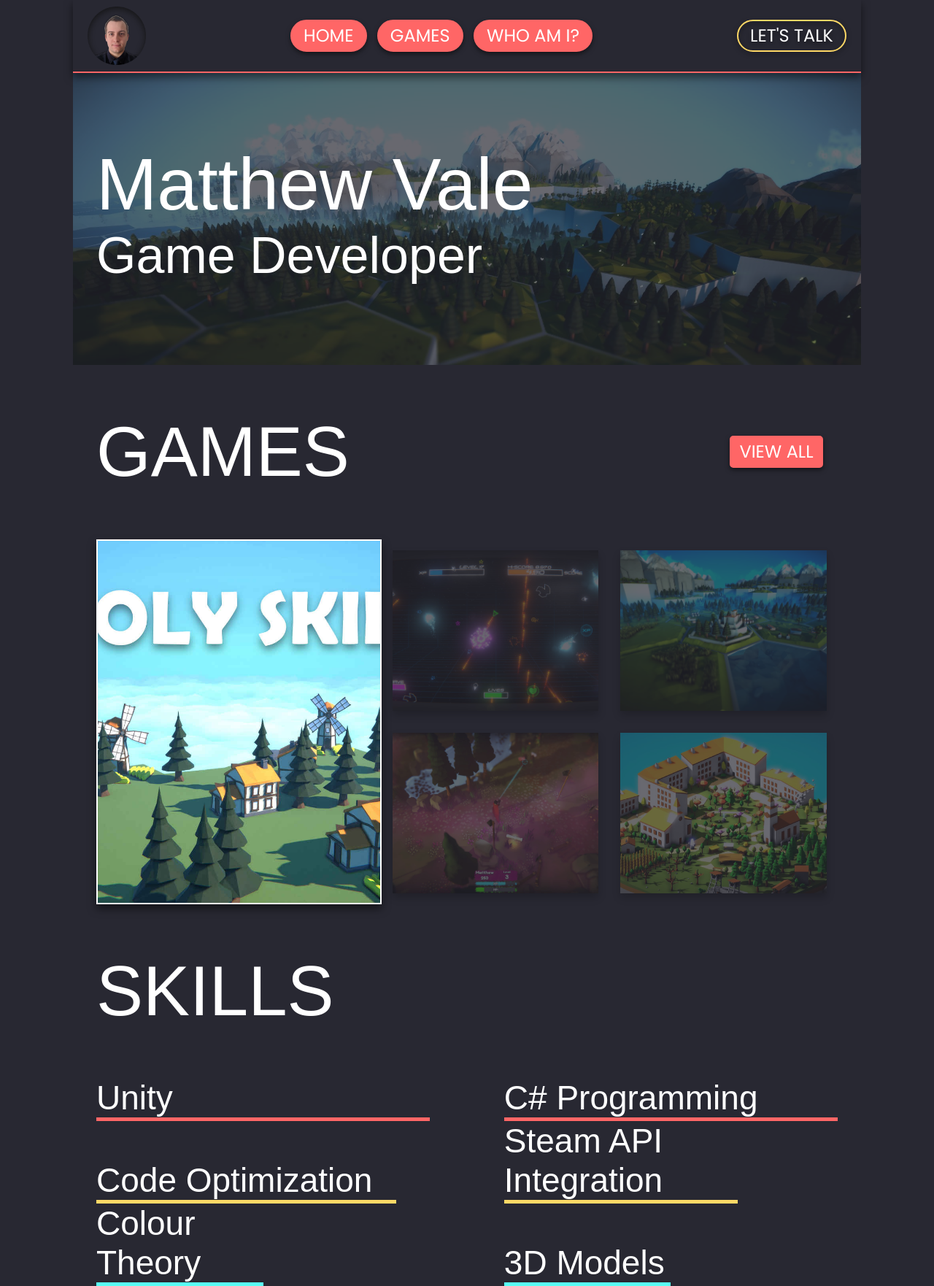
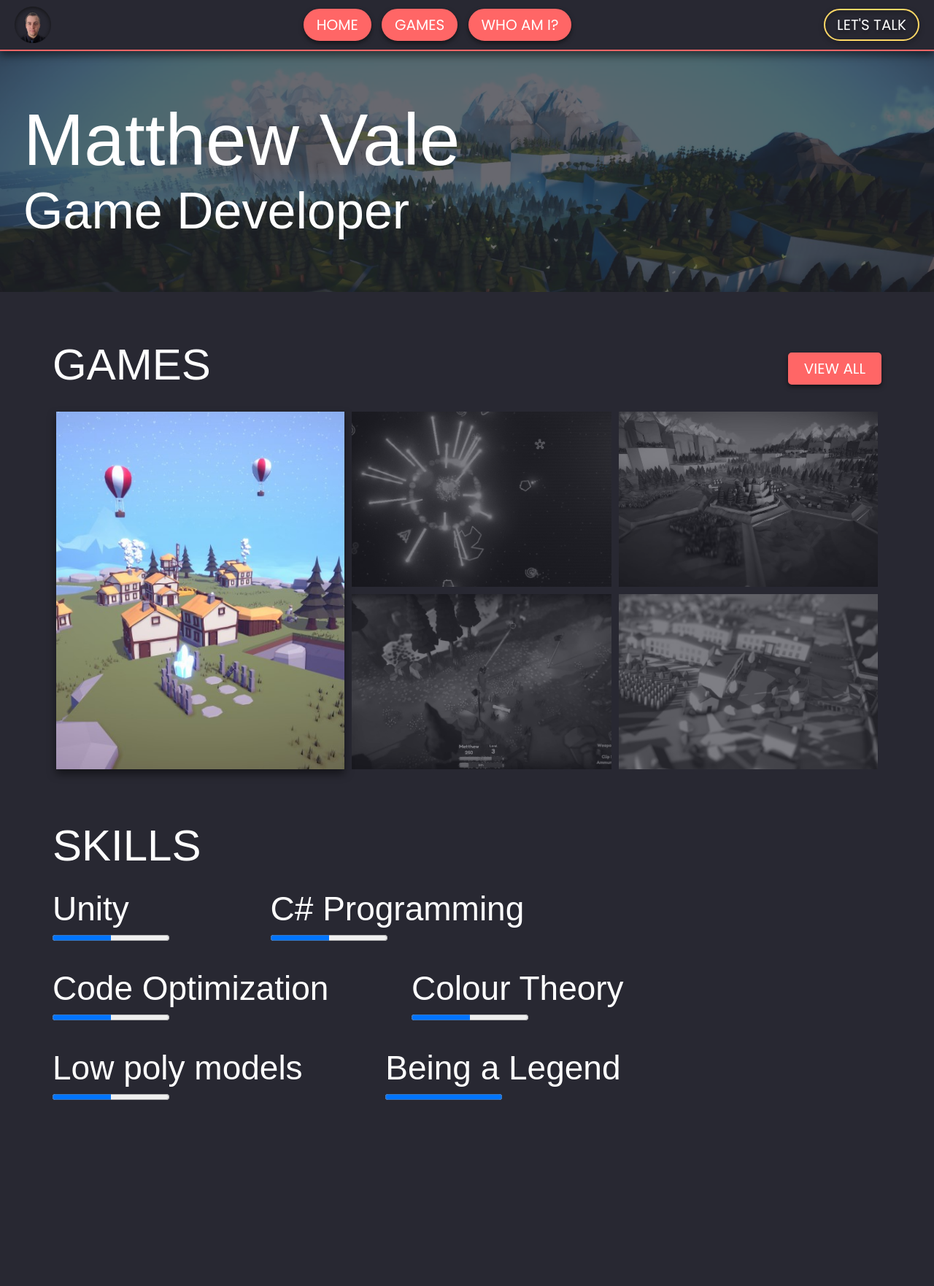
Before and after one commit to matthewvale/matthewvale-portfolio, a PHP site: page / in a window 1280 px wide. Shown: the whole page at 73% size. After the commit the page ends 1507 px from the top, so only its background shows below. Run offline with PHP 8.4, Linux system fonts and the light colour scheme; some web fonts are replaced.

Commit message:
Nathan's changes

```diff
--- a/css/styles.css
+++ b/css/styles.css
@@ -16,7 +16,7 @@ h1 {
     text-decoration: none;
     color: white;
 }
-h2,h3,h4,h5,h6 {
+h2,h3,h4,h5,h6,span {
     font-family: 'Wire One', sans-serif;
     font-size: 46px;
     font-weight: normal;
@@ -36,10 +36,8 @@ accent-yellow {
     color: #FFD966
 }
 html, body {
-	background-color:#282832;
-    max-width: 1080px;
-    margin: 0 auto;
-    overflow-y: auto;
+	background-color: #282832;
+    margin: 0;
 }
 /*#endregion*/
 
@@ -52,7 +50,7 @@ html, body {
     line-height: 40px;
     margin: 5px;
     filter: drop-shadow(0px 3px 3px rgba(0,0,0,0.5));
-    transition: ease-in-out 0.2s;
+    transition: all 0.5s ease-in-out;
 }
 .button-style-1:hover {
     background-color: transparent;
@@ -64,7 +62,7 @@ html, body {
     border-radius: 30px;
     line-height: 40px;
     filter: drop-shadow(0px 3px 3px rgba(0,0,0,0.5));
-    transition: ease-in-out 0.2s;
+    transition: all 0.5s ease-in-out;
 }
 .button-style-2:hover {
     background-color: #FFD966;
@@ -78,10 +76,10 @@ html, body {
     line-height: 40px;
     width: 128px;
     text-align: center;
-    margin: 0 20px 0 0;
-    font-size: 24px;
+    margin: 0;
+    font-size: 20px;
     filter: drop-shadow(0px 3px 3px rgba(0,0,0,0.5));
-    transition: ease-in-out 0.2s;
+    transition: all 0.5s ease-in-out;
 }
 .button-style-3:hover {
     background-color: transparent;
@@ -96,9 +94,8 @@ header {
     position: fixed;
     top: 0;
     width: 100%;
-    max-width: 1080px;
-    height: 100px;
-    max-height: 100px;
+    height: 70px;
+    max-height: 70px;
     z-index: 80;
     background: #282832;
     filter: drop-shadow(0px 6px 6px rgba(0,0,0,0.5));
@@ -107,7 +104,7 @@ header {
 }
 header > .logo{
     margin: 0 auto;
-    max-height: 80px;
+    max-height: 50px;
 }
 .main-nav {
   display: flex;
@@ -119,7 +116,7 @@ header > .logo{
   margin: 0 auto;
 }
 nav a {
-    font-size: 24px;
+    font-size: 20px;
     padding-left:1rem;
     padding-right:1rem;
 }
@@ -136,8 +133,9 @@ nav img {
     display: block;
     position: relative;
     width: 100%;
-    padding-top: 100px;
-    height: 500px;
+    padding-top: 70px;
+    height: 400px;
+    margin-bottom: 50px;
 }
 .box-promo img {
     display: inline-block;
@@ -154,15 +152,16 @@ nav img {
     height: fit-content;
     max-width: 1080px;
     padding-left: 32px;
-    transform: translate(0%, -160%);
+    transform: translate(0%, -140%);
 }
-.box-promo-textarea h2 {
+.box-promo-textarea h1 {
     font-size: 100px;
     margin: 0px;
 }
-.box-promo-textarea h3 {
+.box-promo-textarea h1 span {
     font-size: 70px;
     margin: 0px;
+    display: block;
 }
 /*#endregion*/
 
@@ -172,6 +171,8 @@ nav img {
     flex-direction: column;
     flex-wrap: wrap;
     width: 100%;
+    max-width: 1200px;
+    margin: 0 auto;
     padding: 0 32px 0 32px;
 }
 .page-content-container p {
@@ -194,6 +195,10 @@ nav img {
     justify-content: space-between;
     width: 100%;
 }
+.homepage-game-title h2{
+    margin: 15px 0 25px;
+    font-size: 60px;
+}
 .homepage-game-collection {
     display: flex;
     flex-direction: row;
@@ -205,20 +210,20 @@ nav img {
 .homepage-game-promo img {
     width: 100%;
     height: 100%;
-    /* padding: 15px; */
+    padding: 5px;
     object-fit: cover;
     object-position: 50% 50%;
-    border: 2px solid white;
+    /* border: 2px solid white; */
     filter: drop-shadow(0px 6px 6px rgba(0,0,0,0.5));
     /* filter: grayscale(1);
-    opacity: 50%; */
-    /* transition: 0.1s ease-in-out;    */
+    opacity: 50%;
+    transition: 0.1s ease-in-out;    */
 }
 .homepage-game-promo img:hover {
+    cursor: pointer;
     /* opacity: 100%;
-    filter: grayscale(0); */
-    cursor: pointer;
-    /* transition: 0.1s ease-in-out; */
+    filter: grayscale(0);
+    transition: 0.1s ease-in-out; */
 }
 .homepage-game {
     display: flex;
@@ -227,19 +232,22 @@ nav img {
 }
 .homepage-game img {
     width: 100%;
-    height: 100%;
-    padding: 15px;
+    height: 50%;
+    padding: 5px;
     object-fit: cover;
     object-position: 50% 50%;
-    filter: drop-shadow(0px 6px 6px rgba(0,0,0,0.6));
-    opacity: 30%;
-    transition: 0.1s ease-in-out;
+    /* border: 1px solid white; */
+    filter: drop-shadow(0px 6px 6px rgba(0,0,0,0.5));
+
+    filter: grayscale(1);
+    opacity: 40%;
+    transition: all 0.5s ease-in-out;
 }
 .homepage-game img:hover {
-    filter: drop-shadow(0px 6px 6px rgba(0,0,0,0.5));
     cursor: pointer;
     opacity: 100%;
-    transition: 0.1s ease-in-out;
+    filter: grayscale(0);
+    transition: all 0.5s ease-in-out;
 }
 /*#endregion*/
 
@@ -247,21 +255,22 @@ nav img {
 .skills-container {
     display: flex;
     flex-direction: column;
+    margin-top: 50px;
 }
 .skill-row {
     display: flex;
     flex-direction: row;
-    justify-content: space-between;
     align-items: flex-end;
     width: 100%;
     gap: 10%;
 }
 .skill {
     margin: 0px;
-    width: 50%;
+    min-width: 185px;
     text-align: start;
+    margin-bottom: 30px;
 }
-.skill-strong {
+/* .skill-strong {
     border-bottom: 5px solid #FF6666;
 }
 .skill-medium {
@@ -269,7 +278,7 @@ nav img {
 }
 .skill-lesser {
     border-bottom: 5px solid #59FFF5;
-}
+} */
 /*#endregion*/
 
 /*#region ----- Games collection grid */
--- a/games.php
+++ b/games.php
@@ -20,11 +20,11 @@
                     <div class="game-details-container">
                         <div class="game-title">
                             <gametitle>Poly Skies</gametitle>
-                            <releasedate>Coming Summer 2022</releasedate>
+                            <releasedate>Coming Autumn 2022</releasedate>
                         </div>
                         <div>Poly Skies is a casual village simulation game set in a fantasy world on floating islands. Relax with your villagers around a campfire or protect them from sky-high thieves!</div>
                         <div class="game-store-links">
-                            <!-- <a class="button-style-3" href="https://store.steampowered.com/app/1133310/" target="_blank">STEAM</a>       -->
+                            <a class="button-style-3" href="https://store.steampowered.com/app/1952340/" target="_blank">STEAM</a>
                             <!-- <a class="button-style-3" href="https://redphoenixstudios.itch.io/laservasion" target="_blank">ITCH</a>       -->
                         </div>
                     </div>
--- a/index.php
+++ b/index.php
@@ -8,16 +8,15 @@
         <div class="box-promo">
             <img src="res\images\promos\anwk_promo.jpg">
             <div class="box-promo-textarea">
-                <h2>Matthew Vale</h2>
-                <h3>Game Developer</h3>
+                <h1>Matthew Vale
+                <span>Game Developer</span></h1>
             </div>
         </div>
-
         <!-- MAIN CONTENT -->
         <div class="page-content-container">
             <div class="homepage-game-container">
                 <div class="homepage-game-title">
-                    <h1>GAMES</h1>
+                    <h2>GAMES</h2>
                     <a class="button-style-3" href="games.php">VIEW ALL</a>
                 </div>
                 <div class="homepage-game-collection">
@@ -34,30 +33,39 @@
                     </div>
                 </div>
             </div>
-            <h1>SKILLS</h1>
+
             <div class="skills-container">
+                <div class="homepage-game-title">
+                    <h2>SKILLS</h2>
+                </div>
                 <div class="skill-row">
                     <div class="skill">
-                        <div class="skill-strong" style="width:100%"><h2>Unity</h2></div>
+                        <h2>Unity</h2>
+                        <progress id="file" value="50" max="100"> 32% </progress>
                     </div>
                     <div class="skill">
-                        <div class="skill-strong" style="width:100%"><h2>C# Programming</h2></div>
+                        <h2>C# Programming</h2>
+                        <progress id="file" value="50" max="100"> 32% </progress>
                     </div>
                 </div>
                 <div class="skill-row">
                     <div class="skill">
-                        <div class="skill-medium" style="width:90%"><h2>Code Optimization</h2></div>
+                        <h2>Code Optimization</h2>
+                        <progress id="file" value="50" max="100"> 32% </progress>
                     </div>
                     <div class="skill">
-                        <div class="skill-medium" style="width:70%"><h2>Steam API Integration</h2></div>
+                        <h2>Colour Theory</h2>
+                        <progress id="file" value="50" max="100"> 32% </progress>
                     </div>
                 </div>
                 <div class="skill-row">
                     <div class="skill">
-                        <div class="skill-lesser" style="width:50%"><h2>Colour Theory</h2></div>
+                        <h2>Low poly models</h2>
+                        <progress id="file" value="50" max="100"> 32% </progress>
                     </div>
                     <div class="skill">
-                        <div class="skill-lesser" style="width:50%"><h2>3D Models</h2></div>
+                        <h2>Being a Legend</h2>
+                        <progress id="file" value="100" max="100"> 32% </progress>
                     </div>
                 </div>
             </div>
--- a/php/head.php
+++ b/php/head.php
@@ -1,15 +1,13 @@
 <head>
-    <meta charset="utf-8">
-    <meta http-equiv="x-ua-compatible" content="ie=edge">
-    <meta name="viewport" content="width=device-width, initial-scale=1.0">
-    <title>Matthew Vale Portfolio</title>
-    <meta name="description" content="This is my portfolio."/>
-    <link rel="icon" href="res\images\me\me_circle_512.png">
-
     <link rel="preconnect" href="https://fonts.googleapis.com">
     <link rel="preconnect" href="https://fonts.gstatic.com" crossorigin>
     <link href="https://fonts.googleapis.com/css2?family=Poppins:ital,wght@0,100;0,400;0,700;1,100&display=swap" rel="stylesheet">
     <link href="https://fonts.googleapis.com/css2?family=Wire+One&display=swap" rel="stylesheet">
-
+    <meta charset="utf-8">
+    <meta http-equiv="x-ua-compatible" content="ie=edge">
+    <meta name="viewport" content="width=device-width, initial-scale=1.0">
+    <title>Matthew Vale | Game Developer</title>
+    <meta name="description" content="Creating interactive experiences via the means of games."/>
+    <link rel="icon" href="res\images\me\me_circle_512.png">
     <link rel="stylesheet" href="css/styles.css">
 </head>
--- a/php/navibar.php
+++ b/php/navibar.php
@@ -3,7 +3,7 @@
         <svg width="50" aria-hidden="true" focusable="false" data-prefix="fas" data-icon="hamburger" role="img" xmlns="http://www.w3.org/2000/svg" viewBox="0 0 512 512" class="svg-inline--fa fa-hamburger fa-w-16 fa-3x"><path fill="currentColor" d="M464 256H48a48 48 0 0 0 0 96h416a48 48 0 0 0 0-96zm16 128H32a16 16 0 0 0-16 16v16a64 64 0 0 0 64 64h352a64 64 0 0 0 64-64v-16a16 16 0 0 0-16-16zM58.64 224h394.72c34.57 0 54.62-43.9 34.82-75.88C448 83.2 359.55 32.1 256 32c-103.54.1-192 51.2-232.18 116.11C4 180.09 24.07 224 58.64 224zM384 112a16 16 0 1 1-16 16 16 16 0 0 1 16-16zM256 80a16 16 0 1 1-16 16 16 16 0 0 1 16-16zm-128 32a16 16 0 1 1-16 16 16 16 0 0 1 16-16z" class=""></path></svg>
     </div>
     <div class="logo">
-        <img src="res/images/me/me_circle_512.png" alt="it's a me!" width="80">
+        <img src="res/images/me/me_circle_512.png" alt="it's a me!" height="50px">
     </div>
     <nav class="main-nav">
         <div class="nav-start">
```
Also changed, not shown: res/images/promos/laservasion_promo.jpg, res/images/promos/polyskies_promo.jpg, res/images/promos/polytowns_promo.jpg.
